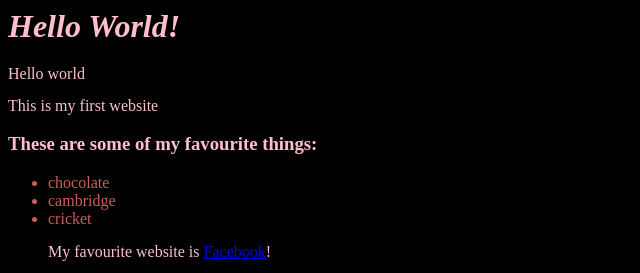
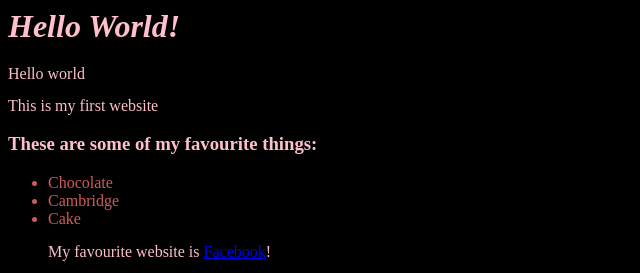
Before and after one commit to LiorSoday/MyFirstWebsite, a plain HTML site: page index.html in a window 1280 px wide. Shown: the top 273 px of the page, 0-640 px from the left. Drawn offline with Linux system fonts and the light colour scheme.

Commit message:
version 2 again

```diff
--- a/index.html
+++ b/index.html
@@ -13,9 +13,9 @@
 <h3>These are some of my favourite things:</h3>
 
 <ul>
-<li>chocolate</li>
-<li>cambridge</li>
-<li>cricket</li>
+<li>Chocolate</li>
+<li>Cambridge</li>
+<li>Cake</li>
 
 <p>My favourite website is <a href="http://facebook.com">Facebook</a>!</p>
 
```
